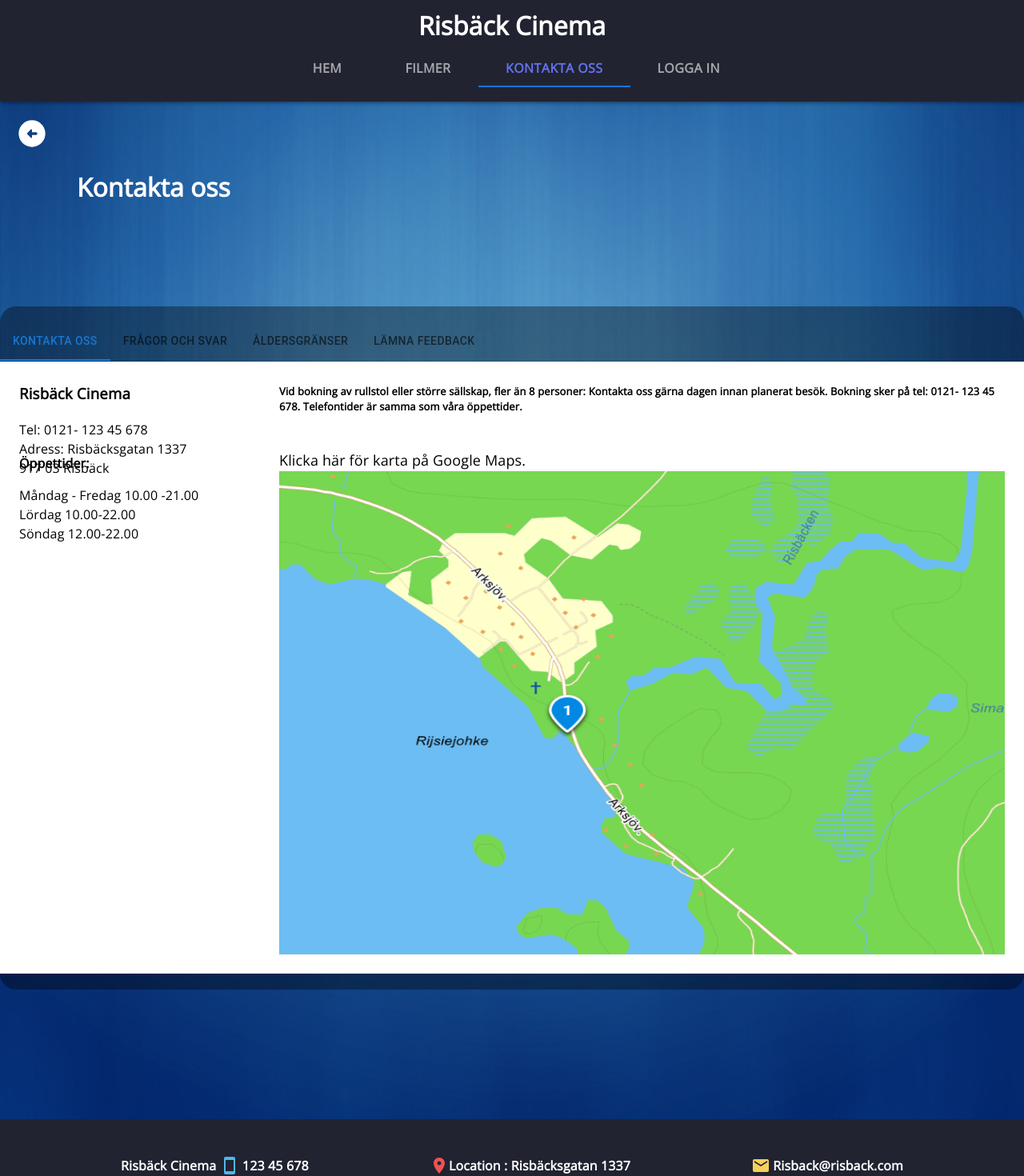
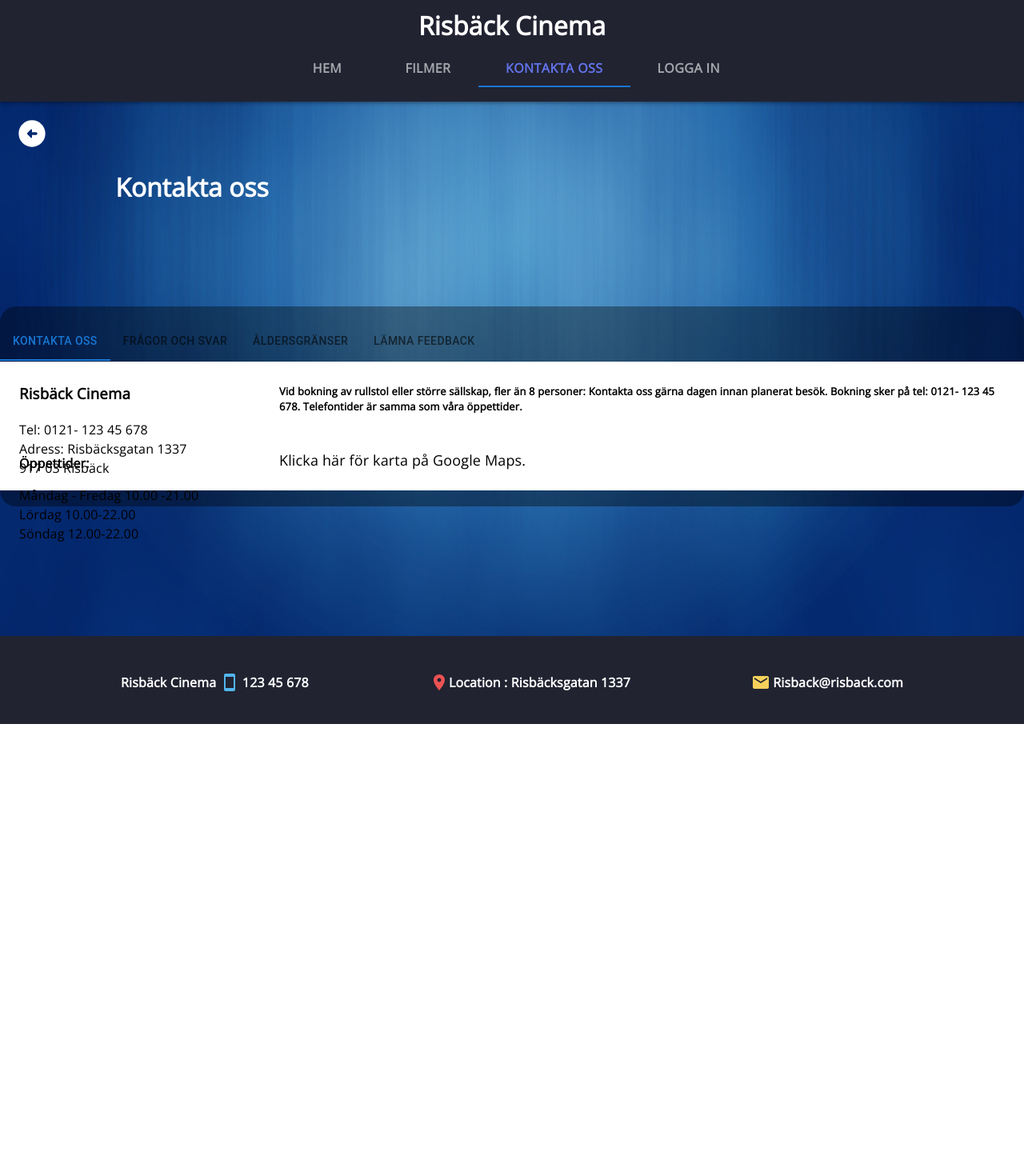
Before and after one commit to PontusVallgren/Kino-Cinema, a Next.js app: page /contact in a window 1280 px wide. Shown: the top 1470 px of the page at 80% size. After the commit the page ends 905 px from the top, so only its background shows below. Built offline with nearby package versions, Linux system fonts and the light colour scheme.

Commit message:
added map instead of iframe

```diff
--- a/src/components/Contact.tsx
+++ b/src/components/Contact.tsx
@@ -7,8 +7,8 @@ import { Box } from "@mui/system";
 import Questions from "./Questions";
 import FeedBackForm from "./FeedBackForm";
 import contactStyle from "./CustomMUI/contactStyle";
-import Image from "next/image";
-import risback from "./Img/risback.png";
+// import Image from "next/image";
+// import risback from "./Img/risback.jpg";
 
 export default function Contact() {
   const [value, setValue] = React.useState("1");
@@ -52,13 +52,6 @@ export default function Contact() {
               >
                 Klicka här för karta på Google Maps.
               </a>
-              <Image
-                src={risback}
-                alt="map of Risback"
-                width="150px"
-                height="100px"
-                layout="responsive"
-              />
             </p>
           </TabPanel>
           <TabPanel className={classes.smallBox} value="2">
--- a/src/components/CustomMUI/contactStyle.tsx
+++ b/src/components/CustomMUI/contactStyle.tsx
@@ -18,7 +18,7 @@ const contactStyle = makeStyles()((theme) => ({
   smallBox: {
     backgroundColor: "white",
     fontFamily: "Open sans",
-    paddingBottom: "5em",
+    paddingBottom: "8em",
   },
 
   statensmedie: {
@@ -51,9 +51,9 @@ const contactStyle = makeStyles()((theme) => ({
   },
   title0: {
     color: "#ffff",
-    margin: "0 0 0 3em",
+    marginLeft: "-25em",
     fontFamily: "Open sans",
-    textAlign: "left",
+    textAlign: "center",
   },
   maplink: {
     color: "black",
```
Also changed, not shown: src/components/Img/risback.png (deleted).
